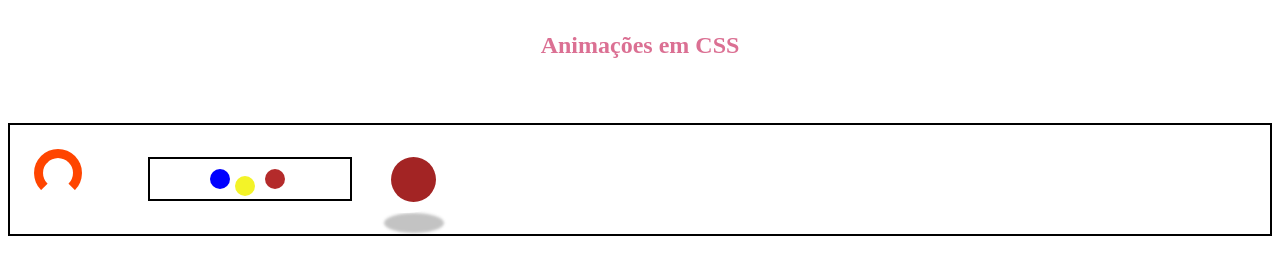
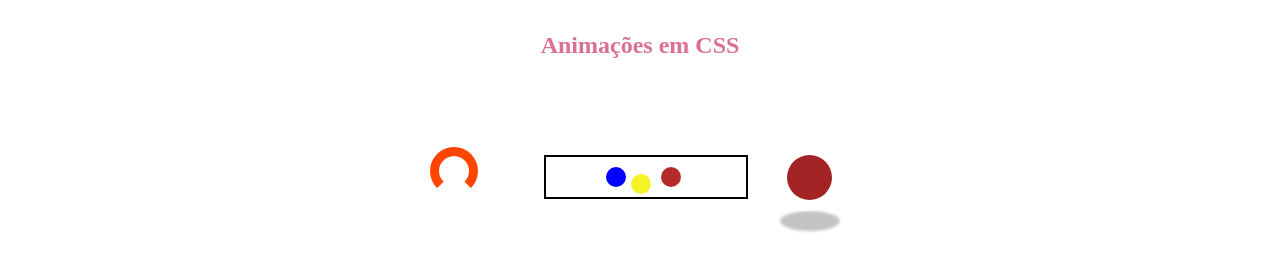
Before and after one commit to denise-rodrig/animacoesCSS, a plain HTML site: page index.html in a window 1280 px wide. Drawn offline with Linux system fonts and the light colour scheme.

Commit message:
Update styles.css

```diff
--- a/styles.css
+++ b/styles.css
@@ -5,11 +5,11 @@ h4{
 }
 main{
     margin-top: 4rem;
-    border: solid 2px;
     padding: 2rem;
     display: flex;
-    justify-content: flex-start;
+    justify-content: center;
     gap: 2rem;
+    flex-wrap:wrap;
 }
 /*animação de carregamento-----*/
 div#load{
```
